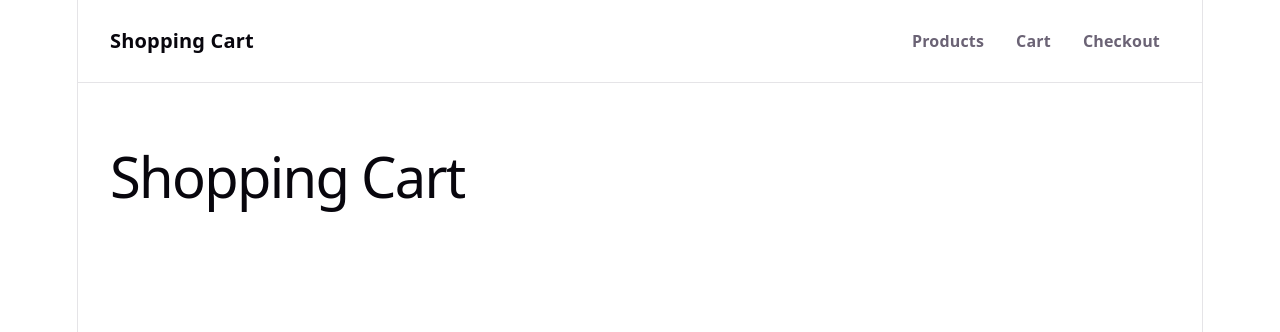
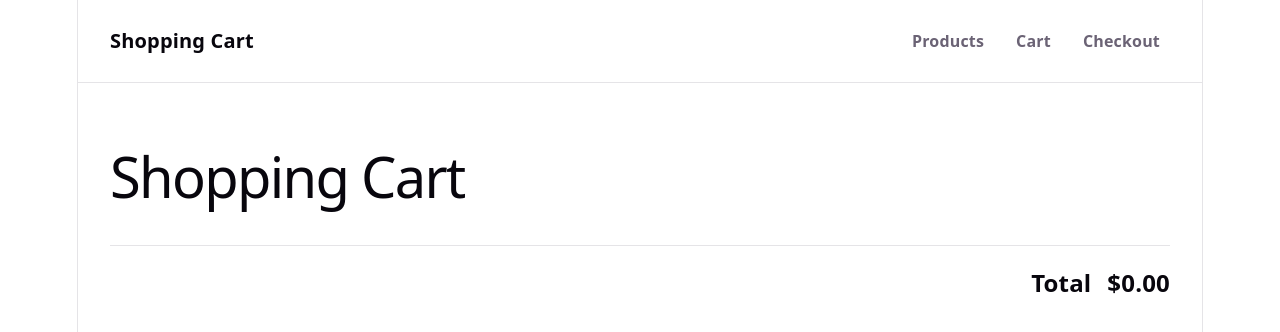
Before and after one commit to lekhanhdat/Homework05, a React (Vite) app: page /cart in a window 1280 px wide. Shown: the top 332 px of the page. Built offline with nearby package versions, Linux system fonts and the light colour scheme.

Commit message:
feat: calculate cart total

```diff
--- a/src/App.css
+++ b/src/App.css
@@ -202,6 +202,19 @@
   background: #fef3f2;
 }
 
+.cart-summary {
+  display: flex;
+  align-items: center;
+  justify-content: flex-end;
+  gap: 16px;
+  margin-top: 24px;
+  border-top: 1px solid var(--border);
+  padding-top: 24px;
+  color: var(--text-h);
+  font-size: 24px;
+  font-weight: 700;
+}
+
 @media (max-width: 720px) {
   .app-header {
     align-items: flex-start;
--- a/src/pages/CartPage.tsx
+++ b/src/pages/CartPage.tsx
@@ -14,6 +14,10 @@ const currencyFormatter = new Intl.NumberFormat('en-US', {
 function CartPage() {
   const dispatch = useDispatch<AppDispatch>()
   const cartItems = useSelector((state: RootState) => state.cart.items)
+  const cartTotal = cartItems.reduce(
+    (total, item) => total + item.price * item.quantity,
+    0,
+  )
 
   return (
     <section>
@@ -61,6 +65,10 @@ function CartPage() {
           </li>
         ))}
       </ul>
+      <div className="cart-summary">
+        <span>Total</span>
+        <strong>{currencyFormatter.format(cartTotal)}</strong>
+      </div>
     </section>
   )
 }
```
